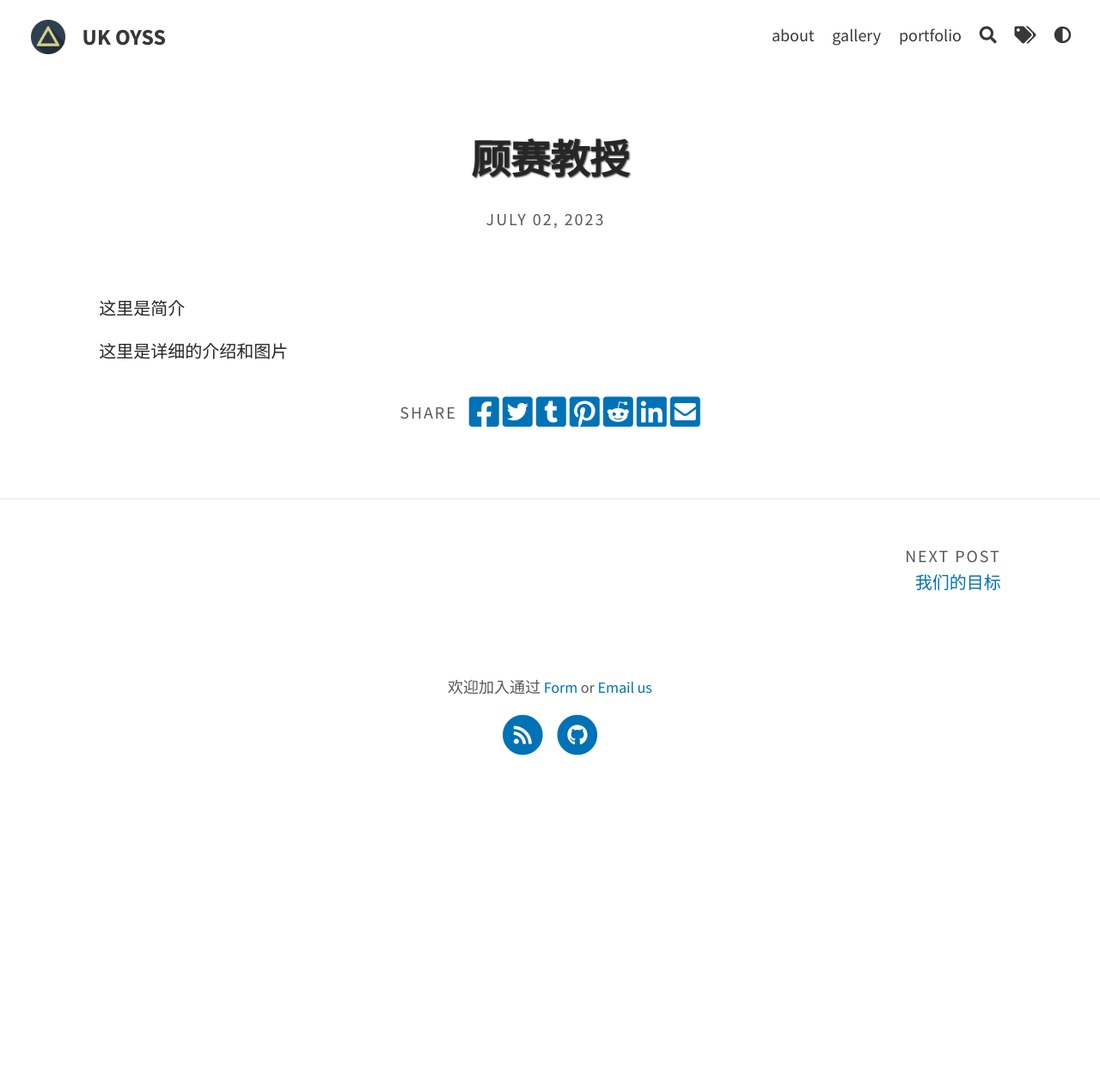
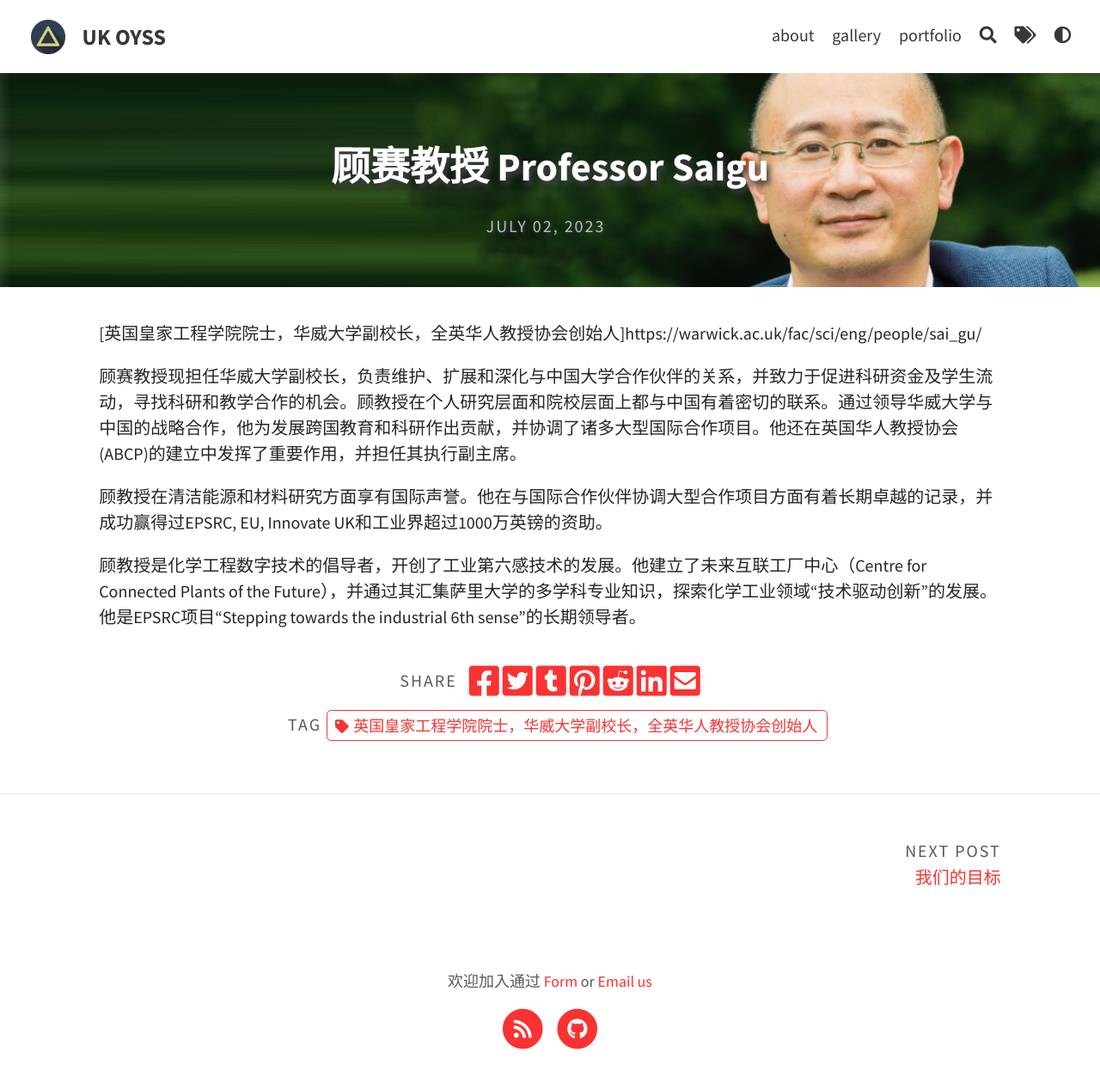
Before and after one commit to uk-oyss/uk-oyss.github.io, a Jekyll site: the page built from _posts/2023-07-02-顾赛教授简介.md, in a window 1280 px wide. Shown: the whole page at 86% size. Built offline with Jekyll 4.4.1, drawn with Linux system fonts in a browser that asks for light colours; a script that is not in the unit is left out; before the commit the page ends 917 px from its top, so only the background shows below that.

Commit message:
post saigu

```diff
--- a/_posts/2023-07-02-顾赛教授简介.md
+++ b/_posts/2023-07-02-顾赛教授简介.md
@@ -1,11 +1,20 @@
 ---
 layout: post
-title: 顾赛教授
+title: 顾赛教授 Professor Saigu
+color: rgb(250, 50, 50)
+feature-img: "assets/img/member/saigu.jpeg"
+thumbnail: "assets/img/member/saigu.jpeg"
+tags: [英国皇家工程学院院士，华威大学副校长，全英华人教授协会创始人]
+
 excerpt_separator: <!--more-->
 ---
 
-这里是简介
+[英国皇家工程学院院士，华威大学副校长，全英华人教授协会创始人]https://warwick.ac.uk/fac/sci/eng/people/sai_gu/
 
 <!--more-->
 
-这里是详细的介绍和图片
+顾赛教授现担任华威大学副校长，负责维护、扩展和深化与中国大学合作伙伴的关系，并致力于促进科研资金及学生流动，寻找科研和教学合作的机会。顾教授在个人研究层面和院校层面上都与中国有着密切的联系。通过领导华威大学与中国的战略合作，他为发展跨国教育和科研作出贡献，并协调了诸多大型国际合作项目。他还在英国华人教授协会(ABCP)的建立中发挥了重要作用，并担任其执行副主席。
+
+顾教授在清洁能源和材料研究方面享有国际声誉。他在与国际合作伙伴协调大型合作项目方面有着长期卓越的记录，并成功赢得过EPSRC, EU, Innovate UK和工业界超过1000万英镑的资助。
+
+顾教授是化学工程数字技术的倡导者，开创了工业第六感技术的发展。他建立了未来互联工厂中心（Centre for Connected Plants of the Future），并通过其汇集萨里大学的多学科专业知识，探索化学工业领域“技术驱动创新”的发展。他是EPSRC项目“Stepping towards the industrial 6th sense”的长期领导者。
```
Also changed, not shown: assets/img/member/hongbiaodong.jpeg (added), assets/img/member/huimingcheng.jpeg (added), assets/img/member/jonathanseville.jpeg (added), assets/img/member/petersadler.jpeg (added), assets/img/member/saigu.jpeg (added), assets/img/member/shiyichen.jpeg (added), assets/img/member/xiatingfeng.png (added), assets/img/member/zijianguo.jpeg (added).
